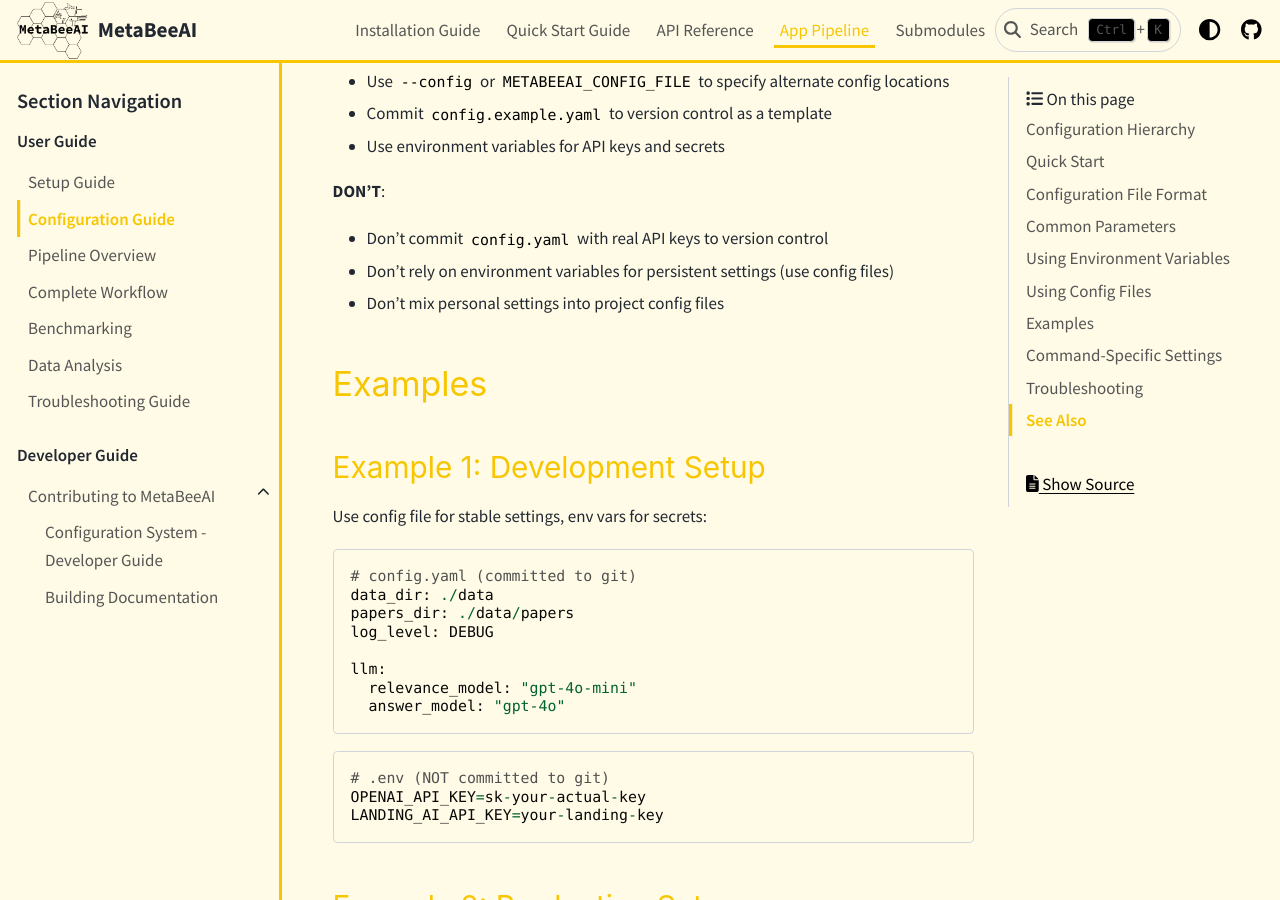
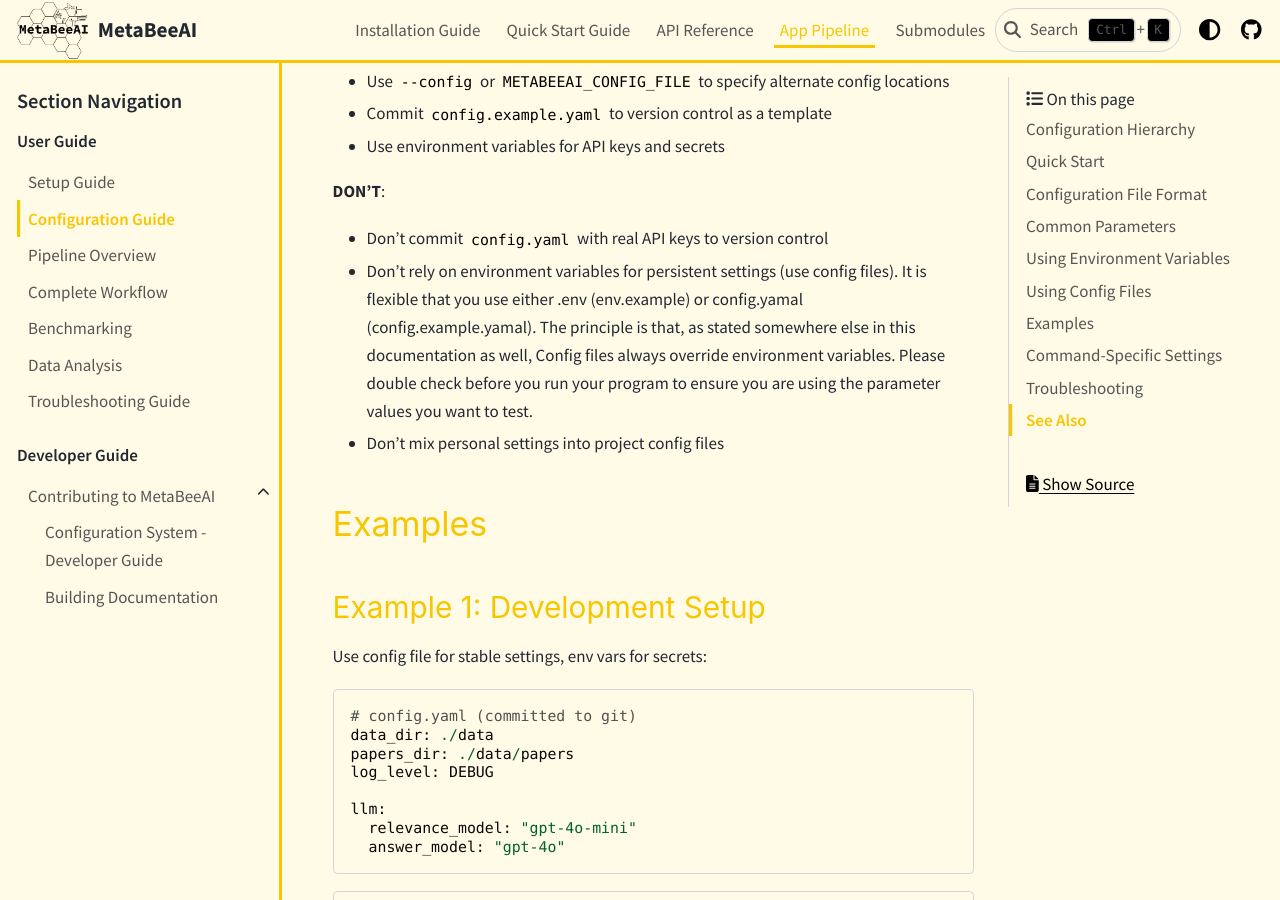
Before and after one commit to MetaBeeAI/MetaBeeAI, a Sphinx documentation site: the page built from docs/guide/configuration.rst, in a window 1280 px wide and 900 px high, scrolled down 4029 px. Built offline with Sphinx 7.4.7 and the PyData theme 0.15.4, drawn with Linux system fonts in a browser that asks for light colours.

Commit message:
Update configuration.rst
added some updates according to discussions on Issue #45.

```diff
--- a/docs/guide/configuration.rst
+++ b/docs/guide/configuration.rst
@@ -172,7 +172,7 @@ Config File Best Practices
 **DON'T**:
 
 - Don't commit ``config.yaml`` with real API keys to version control
-- Don't rely on environment variables for persistent settings (use config files)
+- Don't rely on environment variables for persistent settings (use config files). It is flexible that you use either .env (env.example) or config.yamal (config.example.yamal). The principle is that, as stated somewhere else in this documentation as well, Config files always override environment variables. Please double check before you run your program to ensure you are using the parameter values you want to test.
 - Don't mix personal settings into project config files
 
 Examples
```
